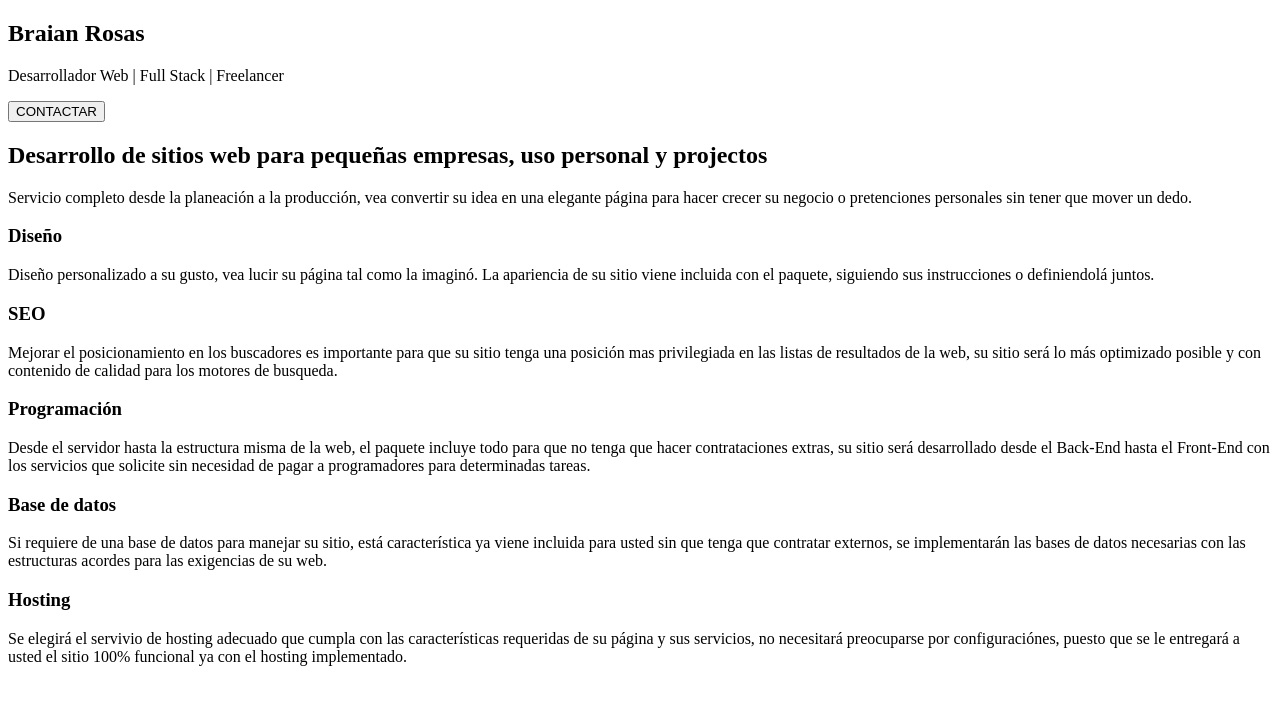
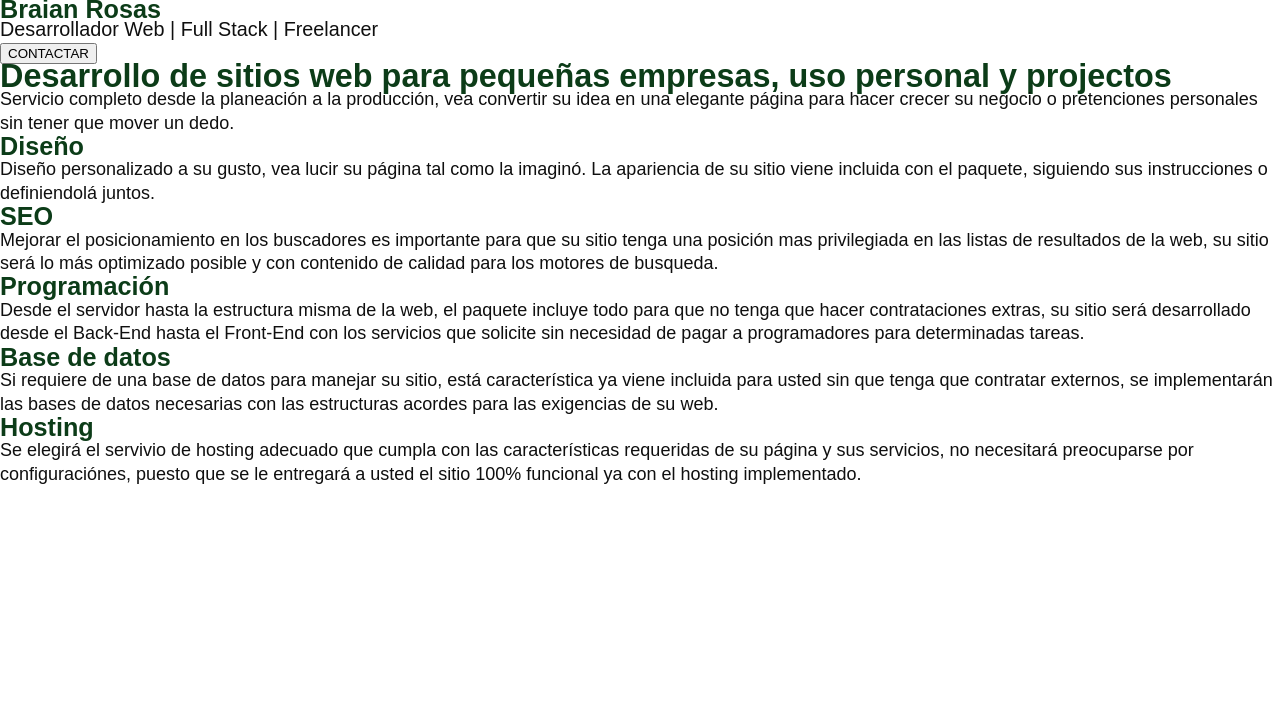
Before and after one commit to axisdevelopment/personal-page, a website: page index.html in a window 1280 px wide. Drawn offline with Linux system fonts and the light colour scheme; a web font is replaced by a local one.

Commit message:
Add default.css

```diff
--- /dev/null
+++ b/css/defaults.css
@@ -0,0 +1,85 @@
+/* DEFAULTS
+-------------------------------------------------------------*/
+* {
+    box-sizing: border-box;
+    margin: 0;
+}
+
+html {
+    font-family: "Quicksand", sans-serif;
+    font-size: 18px;
+    font-weight: 500;
+    line-height: 1.3rem;
+    color: var(--dark-gray);
+}
+
+body {
+    background-color: white;
+}
+
+h1 {
+    font-size: 1.8rem;
+    font-weight: 700;
+    color: var(--green);
+}
+
+h2 {
+    font-size: 1.4rem;
+    font-weight: 700;
+    line-height: 1rem;
+    color: var(--green);
+}
+
+h3 {
+    font-size: 1.4rem;
+    font-weight: 700;
+    color: var(--green);
+}
+
+h4 {
+    font-size: 1.1rem;
+    font-weight: 300;
+}
+
+:root {
+    --green: #0c3c18;
+    --dark-green: #0a2210;
+    --dark-gray: #0f0f0f;
+}
+
+/* FONTS
+-------------------------------------------------------------*/
+@font-face {
+    font-family: 'Quicksand';
+    font-style: normal;
+    font-weight: 300;
+    font-display: swap;
+    src: url(https://fonts.gstatic.com/s/quicksand/v21/6xKtdSZaM9iE8KbpRA_hK1QN.woff2) format('woff2');
+    unicode-range: U+0000-00FF, U+0131, U+0152-0153, U+02BB-02BC, U+02C6, U+02DA, U+02DC, U+2000-206F, U+2074, U+20AC, U+2122, U+2191, U+2193, U+2212, U+2215, U+FEFF, U+FFFD;
+}
+
+@font-face {
+  font-family: 'Quicksand';
+  font-style: normal;
+  font-weight: 400;
+  font-display: swap;
+  src: url(https://fonts.gstatic.com/s/quicksand/v21/6xKtdSZaM9iE8KbpRA_hK1QN.woff2) format('woff2');
+  unicode-range: U+0000-00FF, U+0131, U+0152-0153, U+02BB-02BC, U+02C6, U+02DA, U+02DC, U+2000-206F, U+2074, U+20AC, U+2122, U+2191, U+2193, U+2212, U+2215, U+FEFF, U+FFFD;
+}
+
+@font-face {
+    font-family: 'Quicksand';
+    font-style: normal;
+    font-weight: 500;
+    font-display: swap;
+    src: url(https://fonts.gstatic.com/s/quicksand/v21/6xKtdSZaM9iE8KbpRA_hK1QN.woff2) format('woff2');
+    unicode-range: U+0000-00FF, U+0131, U+0152-0153, U+02BB-02BC, U+02C6, U+02DA, U+02DC, U+2000-206F, U+2074, U+20AC, U+2122, U+2191, U+2193, U+2212, U+2215, U+FEFF, U+FFFD;
+}
+
+@font-face {
+    font-family: 'Quicksand';
+    font-style: normal;
+    font-weight: 700;
+    src: url(https://fonts.gstatic.com/s/quicksand/v21/6xK-dSZaM9iE8KbpRA_LJ3z8mH9BOJvgkBgv58a-wg.woff2) format('woff2');
+    unicode-range: U+0000-00FF, U+0131, U+0152-0153, U+02BB-02BC, U+02C6, U+02DA, U+02DC, U+2000-206F, U+2074, U+20AC, U+2122, U+2191, U+2193, U+2212, U+2215, U+FEFF, U+FFFD;
+}
--- a/index.html
+++ b/index.html
@@ -3,7 +3,8 @@
 <head>
     <meta charset="UTF-8">
     <meta name="viewport" content="width=device-width, initial-scale=1.0">
-    <link src="css/index.css" rel="stylesheet">
+    <link href="css/index.css" rel="stylesheet">
+    <link href="css/defaults.css" rel="stylesheet">
     <title>Braian Rosas</title>
 </head>
 <body>
@@ -11,7 +12,7 @@
         <div class="profile-card">
             <div class="profile-img"></div>
             <h2>Braian Rosas</h2>
-            <p>Desarrollador Web | Full Stack | Freelancer</p>
+            <h4>Desarrollador Web | Full Stack | Freelancer</h4>
         </div>
         <a href="/"><button>CONTACTAR</button></a>
     </header>
--- a/server.js
+++ b/server.js
@@ -6,7 +6,7 @@ const app = express();
 
 app.set("port", process.env.PORT || 3000);
 
-app.use(express.static(path.join(__dirname)));
+app.use(express.static(path.join(__dirname, "/")));
 
 app.get("/", (req, res) => res.sendFile(path.join(__dirname, "index.html")));
 
```
